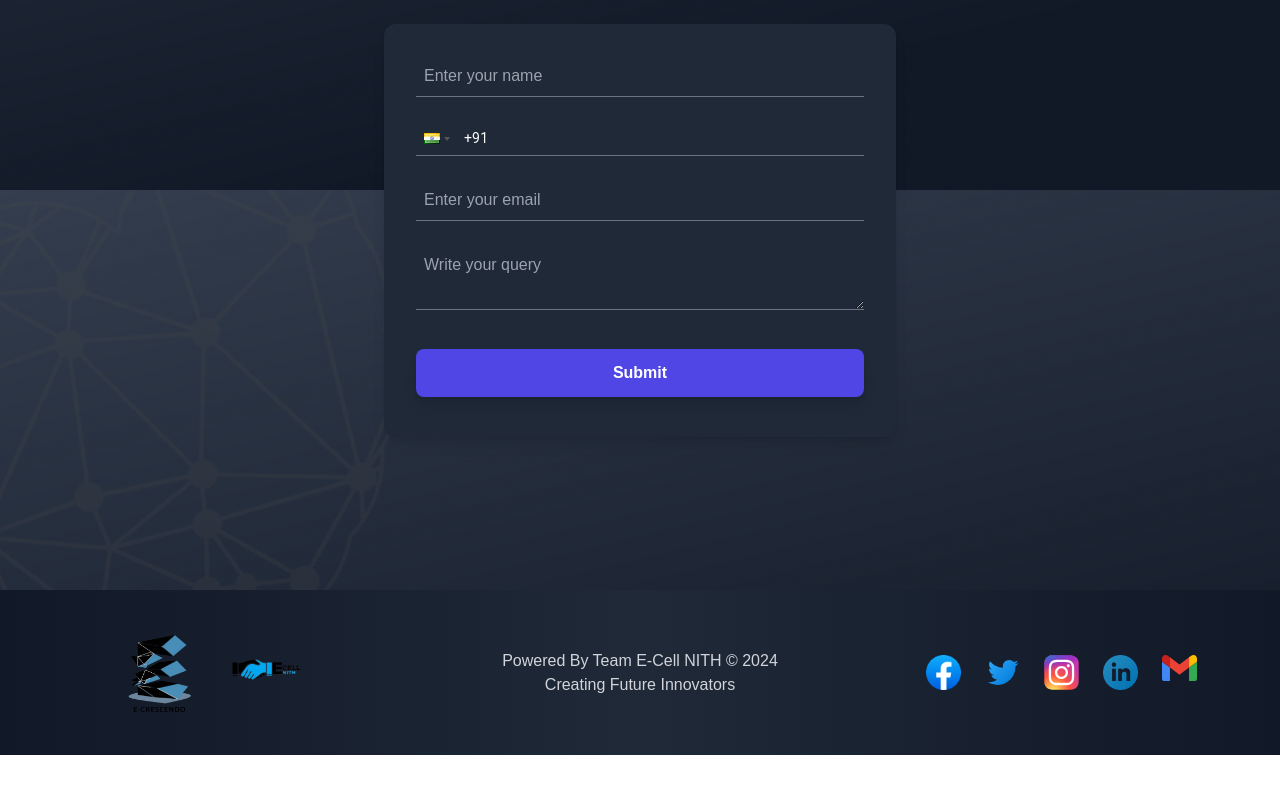
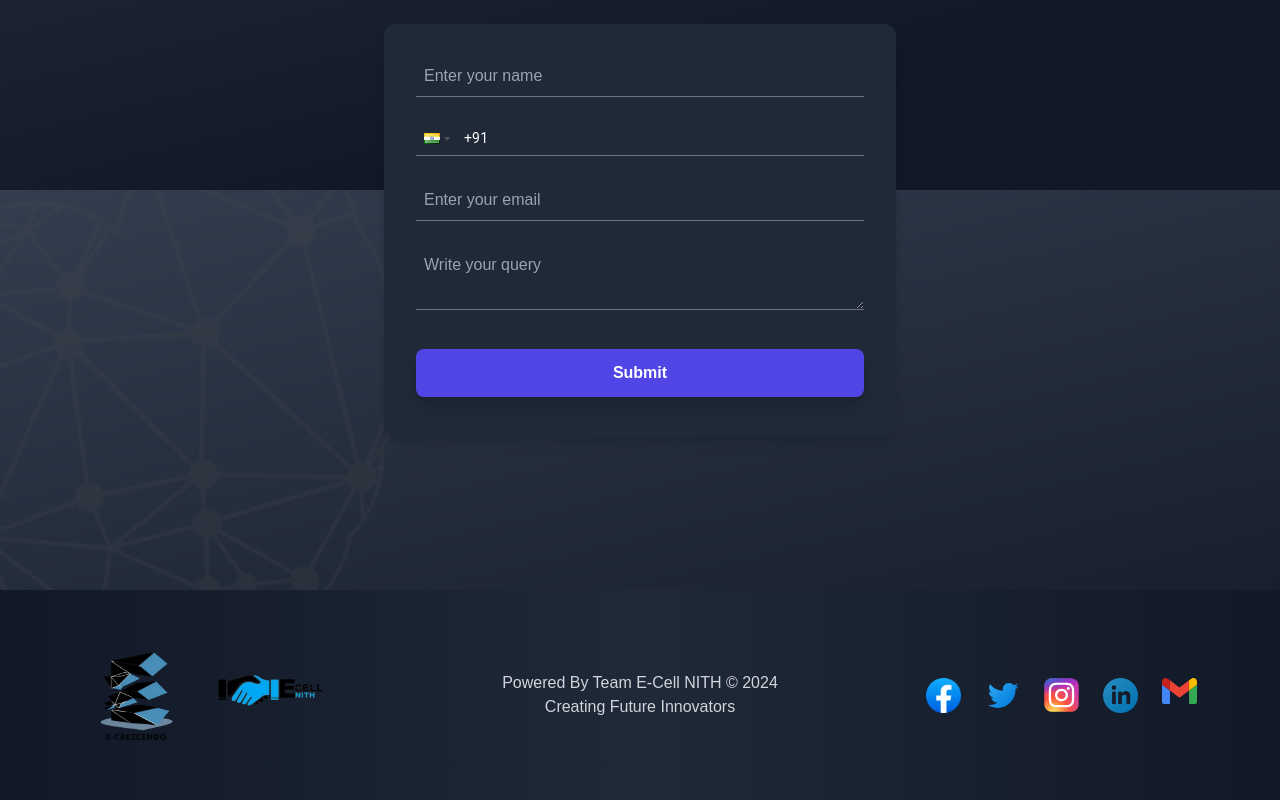
Before and after one commit to ARYAN-PURI/E-Crescendo, a Next.js app: page / in a window 1280 px wide. Shown: the part 3810-4610 px from the top of the page. Before the commit the page ends 4565 px from the top, so only its background shows below. Built offline with nearby package versions, Linux system fonts and the light colour scheme; a web font is replaced by a local one.

Commit message:
Logo Corrected

```diff
--- a/src/app/components/Footer.tsx
+++ b/src/app/components/Footer.tsx
@@ -5,8 +5,8 @@ export default function Footer(){
         <div className="container mx-auto px-6">
           <div className="grid grid-cols-1 md:grid-cols-3 gap-8 items-center">
             <div className="flex space-x-8 justify-center items-center">
-              <Image src="/logo.png" alt="Sponsor 1" width={65} height={50} className="transform rounded-lg hover:scale-110" />
-              <Image src="/ecell.png" alt="Sponsor 2" width={85} height={70} className="transform rounded-lg hover:scale-110" />
+              <Image src="/logo.png" alt="Sponsor 1" width={75} height={75} className="transform rounded-lg hover:scale-110" />
+              <Image src="/ecell.png" alt="Sponsor 2" width={130} height={130} className="transform rounded-lg hover:scale-110" />
             </div>
             <div className="text-center text-gray-300">
               <p>Powered By Team E-Cell NITH &copy; 2024</p>
```
